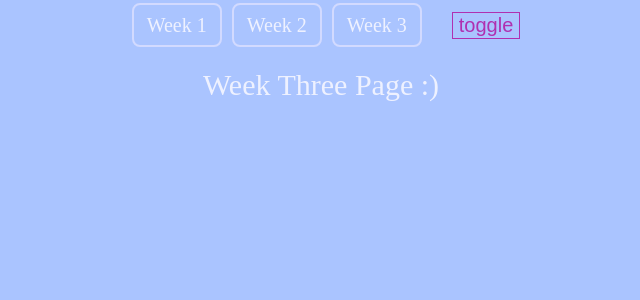
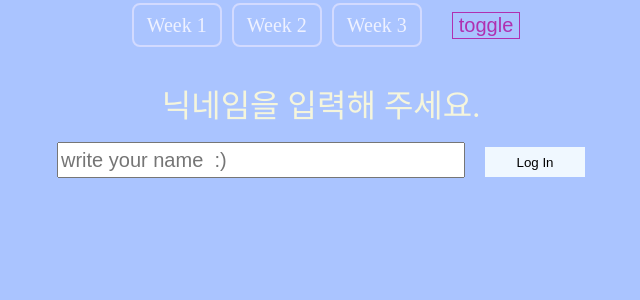
Before and after one commit to PastelBlue4/react_study, a React (Create React App) app: page /weekthree in a window 1280 px wide. Shown: the top 300 px of the page, without its empty margins (319-959 px from the left). Built offline with nearby package versions, Linux system fonts and the light colour scheme.

Commit message:
[feat] login, blog components

```diff
--- a/src/App.js
+++ b/src/App.js
@@ -5,6 +5,7 @@ import { darkTheme, defaultTheme } from "./theme";
 
 import WeekOne from "./week1/page/WeekOne";
 import WeekTwo from "./week2/page/WeekTwo";
+import BlogPage from "./week3/components/BlogPage";
 import WeekThree from "./week3/page/WeekThree";
 
 const MainContainer = styled.div`
@@ -61,6 +62,7 @@ function App() {
           <Route path="/" element={<WeekOne />} />
           <Route path="weektwo" element={<WeekTwo />} />
           <Route path="weekthree" element={<WeekThree />} />
+          <Route path="blogPage" element={<BlogPage />} />
         </Routes>
       </MainContainer>
     </ThemeProvider>
--- a/src/week1/page/WeekOne.js
+++ b/src/week1/page/WeekOne.js
@@ -1,3 +1,4 @@
+import { Link } from "react-router-dom";
 import styled from "styled-components";
 import Clock from "../components/Clock";
 import CommentList from "../components/CommentList";
--- a/src/week2/components/Card.js
+++ b/src/week2/components/Card.js
@@ -32,6 +32,7 @@ function Card(props) {
 
   const Text = styled.span`
     font-size: 30px;
+    font-weight: 400;
     color: ${(props) => props.theme.textColor};
   `;
 
--- /dev/null
+++ b/src/week3/components/BlogPage.js
@@ -0,0 +1,79 @@
+import { useState } from "react";
+import styled from "styled-components";
+import PostList from "./PostList";
+
+const LoginFormContainer = styled.div`
+  display: flex;
+  flex-direction: column;
+  align-items: center;
+  width: 100%;
+`;
+
+const LoginTitle = styled.h1`
+  font-size: 32px;
+  color: beige;
+  margin-top: 20px;
+`;
+
+const StyledForm = styled.form`
+  margin-top: 20px;
+`;
+
+const StyledInput = styled.input`
+  width: 400px;
+  height: 30px;
+  font-size: 20px;
+  margin-right: 20px;
+`;
+
+const StyledButton = styled.button`
+  width: 100px;
+  height: 30px;
+  background-color: aliceblue;
+`;
+
+const ErrorMessage = styled.span`
+  font-size: 22px;
+  color: #ff577f;
+  margin-top: 10px;
+`;
+
+function BlogPage() {
+  const onSubmit = (e) => {
+    if (userName.length < 2) {
+      setMessage(true);
+      e.preventDefault();
+    } else {
+      setIsLogin(true);
+      e.preventDefault();
+    }
+  };
+
+  const [isLogin, setIsLogin] = useState(false);
+  const [userName, setUserName] = useState("");
+  const [message, setMessage] = useState(false);
+
+  return (
+    <>
+      {isLogin ? (
+        <PostList userName={userName} />
+      ) : (
+        <LoginFormContainer>
+          <LoginTitle>닉네임을 입력해 주세요.</LoginTitle>
+          <StyledForm onSubmit={onSubmit}>
+            <StyledInput
+              placeholder="write your name  :)"
+              value={userName}
+              onChange={(e) => setUserName(e.target.value)}
+            />
+            <StyledButton>Log In</StyledButton>
+          </StyledForm>{" "}
+          {message ? (
+            <ErrorMessage>닉네임을 입력해 주세요!</ErrorMessage>
+          ) : null}
+        </LoginFormContainer>
+      )}
+    </>
+  );
+}
+export default BlogPage;
--- /dev/null
+++ b/src/week3/components/PostList.js
@@ -0,0 +1,43 @@
+import styled from "styled-components";
+
+function PostList({ userName }) {
+  const Container = styled.div`
+    display: flex;
+    justify-content: center;
+    flex-direction: column;
+  `;
+
+  const Title = styled.h1`
+    font-size: 32px;
+    color: beige;
+    margin: 5px;
+  `;
+
+  const PostContainer = styled.div`
+    display: flex;
+    justify-content: center;
+    align-items: center;
+    flex-direction: column;
+    color: gray;
+    font-size: 20px;
+    margin-top: 20px;
+  `;
+
+  return (
+    <>
+      <Container>
+        <Title>{userName}의 짜장 멋진 블로그</Title>
+        <PostContainer>
+          <span>대충 포스트 리스트라는 뜻 </span>
+          <span>대충 포스트 리스트라는 뜻 </span>
+          <span>대충 포스트 리스트라는 뜻 </span>
+          <span>대충 포스트 리스트라는 뜻 </span>
+          <span>대충 포스트 리스트라는 뜻 </span>
+          <span>대충 포스트 리스트라는 뜻 </span>
+        </PostContainer>
+      </Container>
+    </>
+  );
+}
+
+export default PostList;
--- a/src/week3/page/WeekThree.js
+++ b/src/week3/page/WeekThree.js
@@ -1,4 +1,6 @@
+import { Link } from "react-router-dom";
 import styled from "styled-components";
+import BlogPage from "../components/BlogPage";
 
 function WeekThree() {
   const Title = styled.div`
@@ -8,9 +10,36 @@ function WeekThree() {
     font-size: 30px;
     color: ${(props) => props.theme.textColor};
   `;
+
+  const AnyThing = styled.div`
+    width: 100px;
+    height: 30px;
+    background-color: beige;
+    border: 1px darkcyan solid;
+    border-radius: 5px;
+    text-align: center;
+  `;
+
+  const StyledLinkButton = styled(Link)`
+    width: 100px;
+    height: 30px;
+    background-color: beige;
+    border: 1px darkcyan solid;
+    border-radius: 5px;
+    text-align: center;
+  `;
+
+  const Container = styled.div`
+    width: 100%;
+    display: flex;
+    justify-content: center;
+  `;
+
   return (
     <>
-      <Title>Week Three Page :)</Title>
+      <Container>
+        <BlogPage />
+      </Container>
     </>
   );
 }
```
